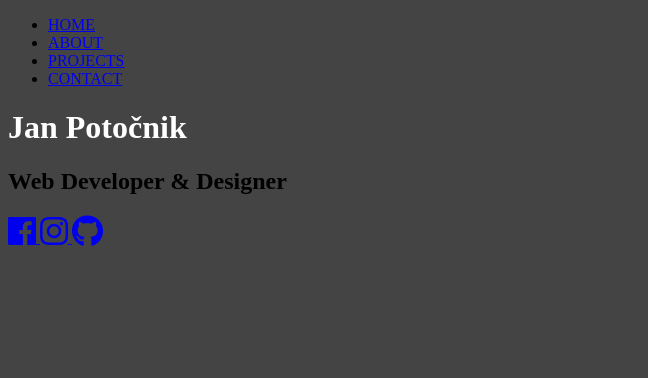
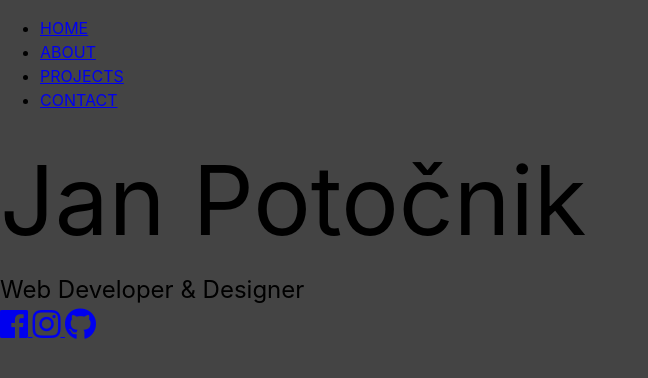
Before and after one commit to jpotocn/ptf-io, a website: page dist/index.html in a window 1280 px wide. Shown: the whole page, without its empty margins (0-648 px from the left). Drawn offline with Linux system fonts and the light colour scheme.

Commit message:
sass changes

```diff
--- a/package.json
+++ b/package.json
@@ -9,6 +9,7 @@
   "author": "Jan",
   "license": "MIT",
   "dependencies": {
+    "bootstrap": "^4.2.1",
     "node-sass": "^4.11.0"
   }
 }
--- a/scss/main.scss
+++ b/scss/main.scss
@@ -3,8 +3,18 @@ $heading-one: #fff;
 
 body {
     background: $primary-color;
+    height: auto;
+    margin: 0;
+    font-family: -apple-system, BlinkMacSystemFont, 'Segoe UI', Roboto, Oxygen, Ubuntu, Cantarell, 'Open Sans', 'Helvetica Neue', sans-serif;
+    line-height: 1.5;
 }
 
-h1 {
-    color: $heading-one;
+//Headings
+h1,h2,h3{
+    margin:0;
+    font-weight:400;
+
+    &.lg-heading {
+        font-size: 6rem;
+    }
 }
```
Also changed, not shown: dist/css/main.css, 1 other file.
